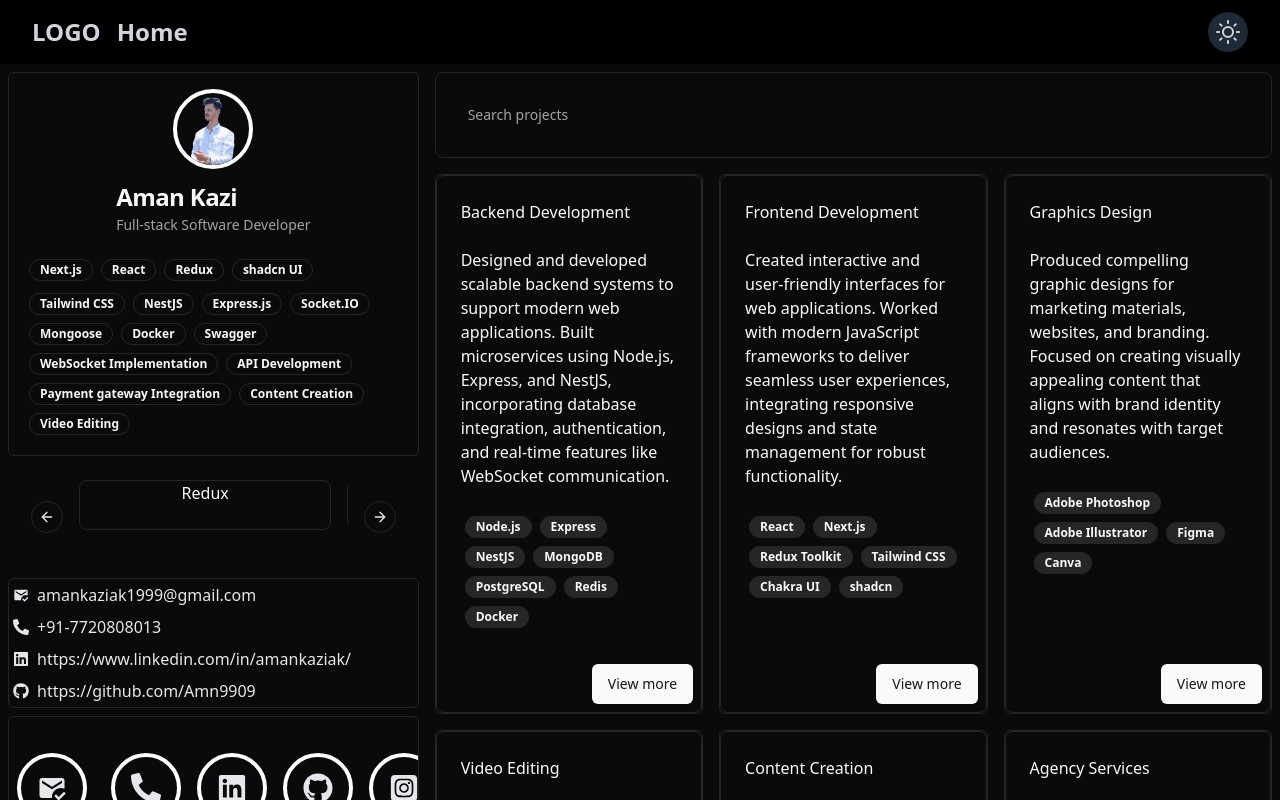
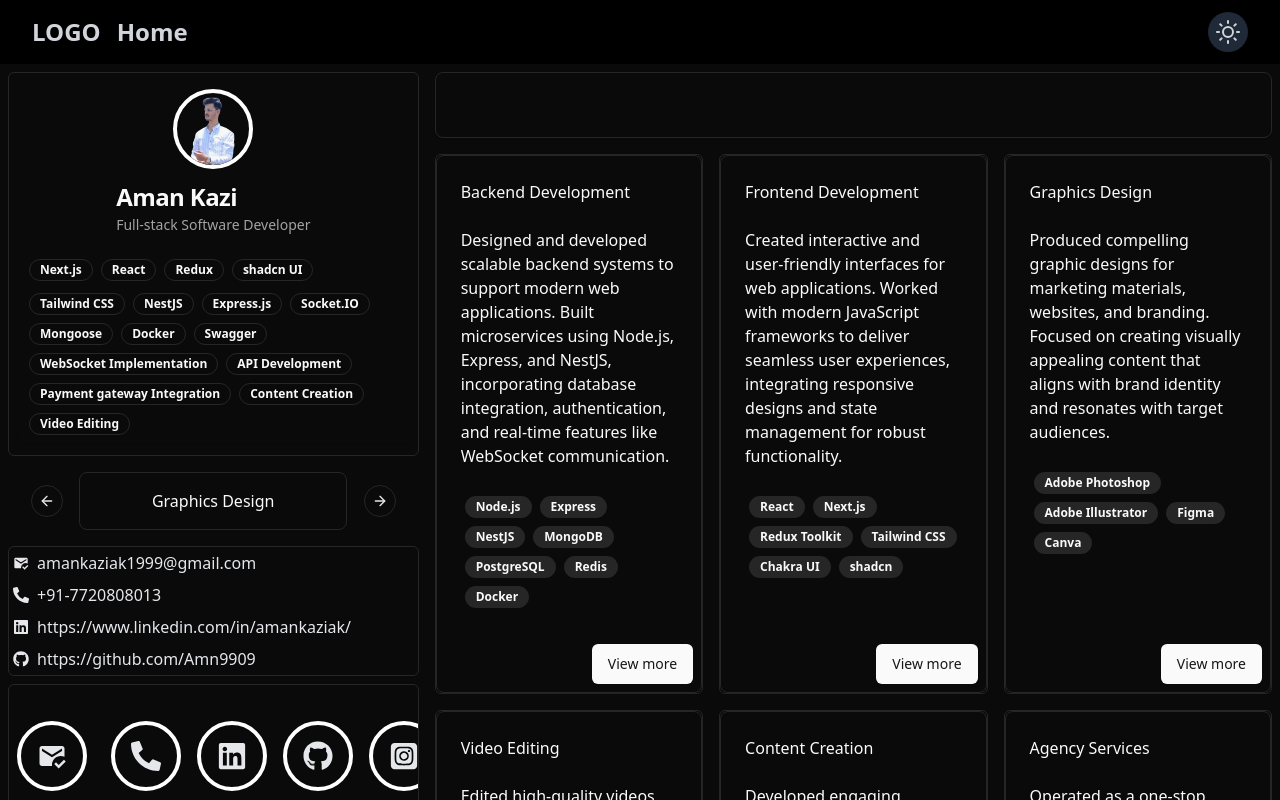
Before and after one commit to Amn9909/portfolio-amn, a Next.js app: page /home in a window 1280 px wide. Shown: the top 800 px of the page. Built offline with nearby package versions, Linux system fonts and the light colour scheme.

Commit message:
added changes for the cards

```diff
--- a/app/(components)/Carousel.tsx
+++ b/app/(components)/Carousel.tsx
@@ -23,15 +23,21 @@ import {
   CarouselPrevious,
 } from "@/components/ui/carousel"
 
+
+interface Project {
+  name: string;
+  description: string;
+  technologies: string[];
+}
 interface Skill {
-  skills : string[]
+  projects: Project[]
 }
 
-const CustomCarousel : React.FC<Skill> = ({skills}) => {
-    const length = ["one","two","three"]
+const CustomCarousel: React.FC<Skill> = ({ projects }) => {
   return (
-        <div className="p-2 w-full xl:w-2/3 3xs:w-2/3 ">
+    <div className="p-2 h-full w-full xl:w-2/3 3xs:w-2/3 ">
       <Carousel
+      className="flex justify-center items-center"
         plugins={[
           Autoplay({
             delay: 2000,
@@ -41,12 +47,12 @@ const CustomCarousel : React.FC<Skill> = ({skills}) => {
           align: "start",
           loop: true,
         }}>
-                <CarouselContent className="p-2">
-                    {skills.map((item) =>
-                        <CarouselItem key={item}>
+        <CarouselContent className="h-full">
+          {projects.map((proj) =>
+            <CarouselItem key={proj.name}>
               <Card>
-                                <CardContent className=" h-[100%] flex justify-center items-center">
-                                    {item}
+                <CardContent className="flex justify-center items-center p-4">
+                  {proj.name}
                 </CardContent>
               </Card>
             </CarouselItem>
--- a/app/home/page.tsx
+++ b/app/home/page.tsx
@@ -96,7 +96,7 @@ const Home = () => {
                     <ProfileSection skills={skills} profileDetails={profileDetails} />
                 </div>
                 <div className="w-full flex items-center justify-center overflow-hidden">
-                    <CustomCarousel skills={skills} />
+                    <CustomCarousel projects={projects} />
                 </div>
                 <div
                     className={`m-2 border h-38 rounded-md ${theme === 'dark' ? 'border-white-900' : 'border-white-900'}`}
@@ -113,7 +113,7 @@ const Home = () => {
                 <div className="m-2">
                     <Card className="p-2 flex items-center justify-between">
                         <CardHeader>
-                            <CardDescription>Search projects</CardDescription>
+                            {/* <CardDescription>Search projects</CardDescription> */}
                         </CardHeader>
                     </Card>
                 </div>
```
Lines whose indentation alone changed are shown as unchanged.
